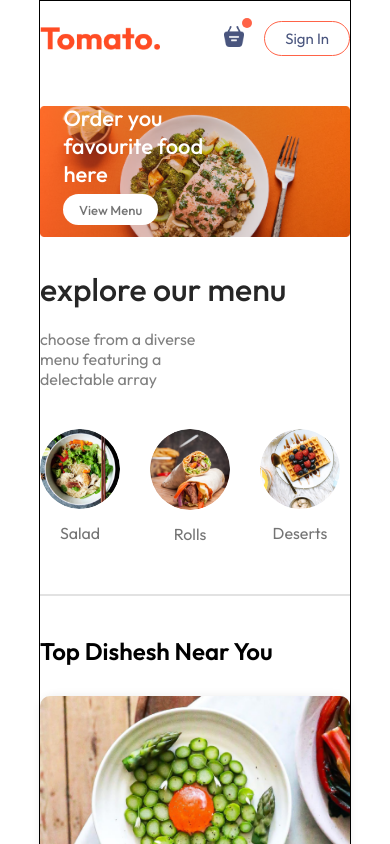
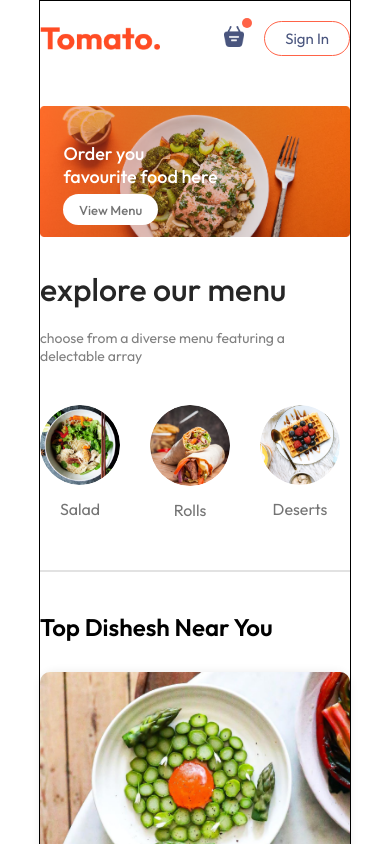
Before and after one commit to MohdMajid9123/Food-app, a React (Vite) app: page / in a window 390 px wide. Shown: the top 844 px of the page. Built offline with nearby package versions, Linux system fonts and the light colour scheme.

Commit message:
add media query on exploreMenu.css

```diff
--- a/src/components/exploreMenu/ExploreMenu.css
+++ b/src/components/exploreMenu/ExploreMenu.css
@@ -47,3 +47,10 @@
   border: 4px solid tomato;
   padding: 2px;
 }
+
+@media (max-width: 1050px) {
+  .explore_menu_text {
+    max-width: 100%;
+    font-size: 14px;
+  }
+}
--- a/src/components/header/Header.css
+++ b/src/components/header/Header.css
@@ -51,3 +51,8 @@
     padding: 2vw 4vw;
   }
 }
+@media (max-width: 450px) {
+  .header_contents h2 {
+    font-size: 18px;
+  }
+}
```
